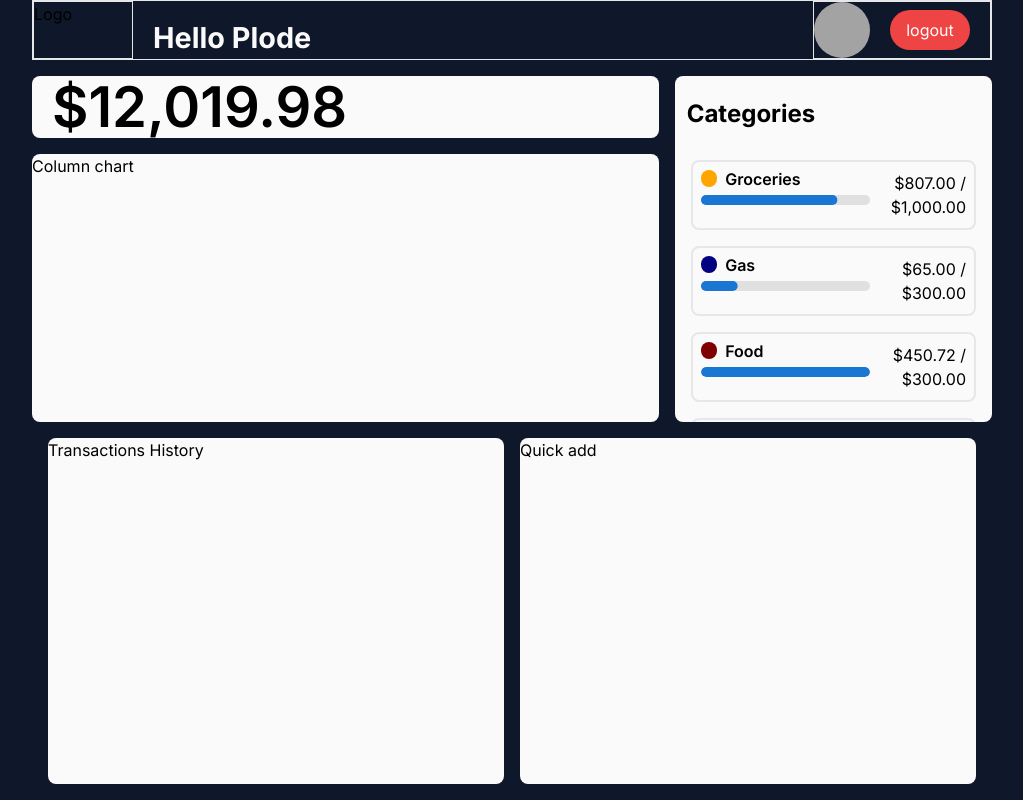
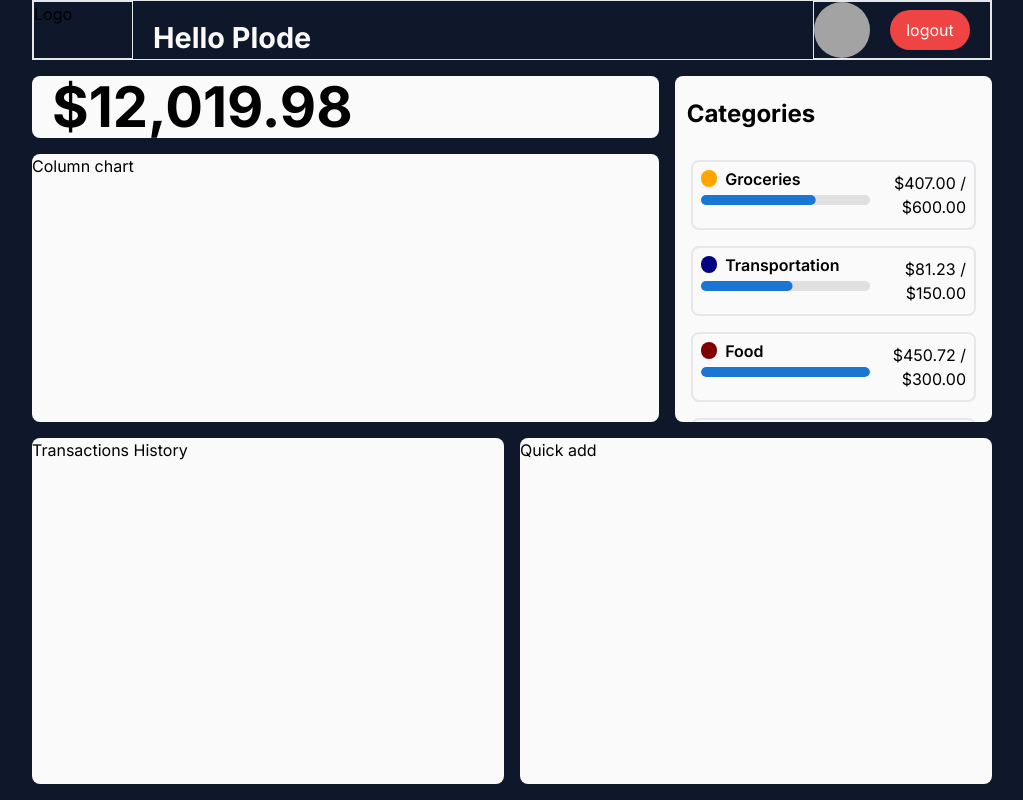
Before and after one commit to plode-v/moeny-tracker, a Next.js app: page /dashboard in a window 1280 px wide. Shown: the whole page, without its empty margins (128-1151 px from the left). Built offline with nearby package versions, Linux system fonts and the light colour scheme.

Commit message:
Update dashboard UI

```diff
--- a/app/(dashboard)/(routes)/dashboard/page.tsx
+++ b/app/(dashboard)/(routes)/dashboard/page.tsx
@@ -1,9 +1,7 @@
 'use client'
 
 import React from 'react'
-import Amount from '@/app/components/Amount'
-import ColumnChart from '@/app/components/ColumnChart'
-import CategoryChart from '@/app/components/CategoryChart'
+import { Amount, ColumnChart, CategoryChart, QuickAdd, TransactionHistory } from '@/app/components'
 
 const Dashboard = () => {
   return (
@@ -16,12 +14,8 @@ const Dashboard = () => {
         <CategoryChart />
       </div>
       <div className='flex h-1/2'>
-        <div className='w-1/2 m-2 ml-4 mb-4 rounded-lg bg-neutral-50'>
-          Transactions History
-        </div>
-        <div className='w-1/2 m-2 mr-4 mb-4 rounded-lg bg-neutral-50'>
-          Quick add
-        </div>
+        <TransactionHistory />
+        <QuickAdd />
       </div>
     </div>
   )
--- a/app/components/Amount.tsx
+++ b/app/components/Amount.tsx
@@ -4,7 +4,7 @@ import { currencyFormat } from '../lib/utils'
 const Amount = () => {
   return (
     <div className='m-2 lg:ml-0 ml-4 mt-4 rounded-lg h-1/6 flex items-center bg-neutral-50'>
-        <h1 className='text-[1.5rem] sm:text-[2.5rem] lg:text-[3.5rem] font-semibold ml-5 text-black'>
+        <h1 className='text-[1.5rem] sm:text-[2.5rem] lg:text-[3.5rem] font-bold ml-5 text-black'>
             {/* TODO: dynamic number and currency */}
             {currencyFormat(12019.98)}
         </h1>
--- a/app/components/CategoryChart.tsx
+++ b/app/components/CategoryChart.tsx
@@ -7,16 +7,16 @@ const CategoryChart = () => {
     const amountUsed = [
         {
             id: 1,
-            amount: 807,
+            amount: 407,
             category: "Groceries",
-            budget: 1000,
+            budget: 600,
             color: "#FFA500"
         },
         {
             id: 2,
-            amount: 65,
-            category: "Gas",
-            budget: 300,
+            amount: 81.23,
+            category: "Transportation",
+            budget: 150,
             color: "navy"
         },
         {
@@ -37,26 +37,26 @@ const CategoryChart = () => {
         },
         {
             id: 5,
-            amount: 450.72,
-            category: "Food",
-            budget: 300,
-            color: "maroon"
+            amount: 418.14,
+            category: "Travel",
+            budget: 450,
+            color: "red"
 
         },
         {
             id: 6,
-            amount: 450.72,
-            category: "Food",
-            budget: 300,
-            color: "maroon"
+            amount: 113.38,
+            category: "Shopping",
+            budget: 120,
+            color: "purple"
 
         },
         {
             id: 7,
-            amount: 450.72,
-            category: "Food",
-            budget: 300,
-            color: "maroon"
+            amount: 5000,
+            category: "Investment",
+            budget: 5000,
+            color: "green"
 
         }
     ]
@@ -79,7 +79,7 @@ const CategoryChart = () => {
     }
 
   return (
-    <div className='w-1/3 m-2 mt-4 mr-4 lg:mr-0 rounded-lg bg-neutral-50 overflow-auto'>
+    <div className='w-1/3 m-2 mt-4 mr-4 lg:mr-0 rounded-lg bg-neutral-50 overflow-auto category'>
         <h1 className='lg:my-5 lg:mx-3 font-bold lg:text-[1.5rem] m-2'>
             Categories
         </h1>
--- /dev/null
+++ b/app/components/QuickAdd.tsx
@@ -0,0 +1,11 @@
+import React from 'react'
+
+const QuickAdd = () => {
+  return (
+    <div className='w-1/2 m-2 mr-4 lg:mr-0 mb-4 rounded-lg bg-neutral-50'>
+        Quick add
+  </div>
+  )
+}
+
+export default QuickAdd
--- /dev/null
+++ b/app/components/TransactionHistory.tsx
@@ -0,0 +1,11 @@
+import React from 'react'
+
+const TransactionHistory = () => {
+  return (
+    <div className='w-1/2 m-2 ml-4 lg:ml-0 mb-4 rounded-lg bg-neutral-50'>
+          Transactions History
+    </div>
+  )
+}
+
+export default TransactionHistory
--- /dev/null
+++ b/app/components/index.ts
@@ -0,0 +1,7 @@
+export { default as Nav } from "./Nav"
+export { default as Amount } from "./Amount"
+export { default as CategoryChart } from "./CategoryChart"
+export { default as ColumnChart } from "./ColumnChart"
+export { default as Navbar } from "./Navbar"
+export { default as QuickAdd } from "./QuickAdd"
+export { default as TransactionHistory } from "./TransactionHistory"
--- a/app/globals.css
+++ b/app/globals.css
@@ -2,6 +2,13 @@
 @tailwind components;
 @tailwind utilities;
 
+.category::-webkit-scrollbar {
+  display: none;
+}
+
 html {
   background-color: #fafafa;
+  -ms-overflow-style: none;
+  scrollbar-width: none;
+  scroll-behavior: smooth;
 }
```
